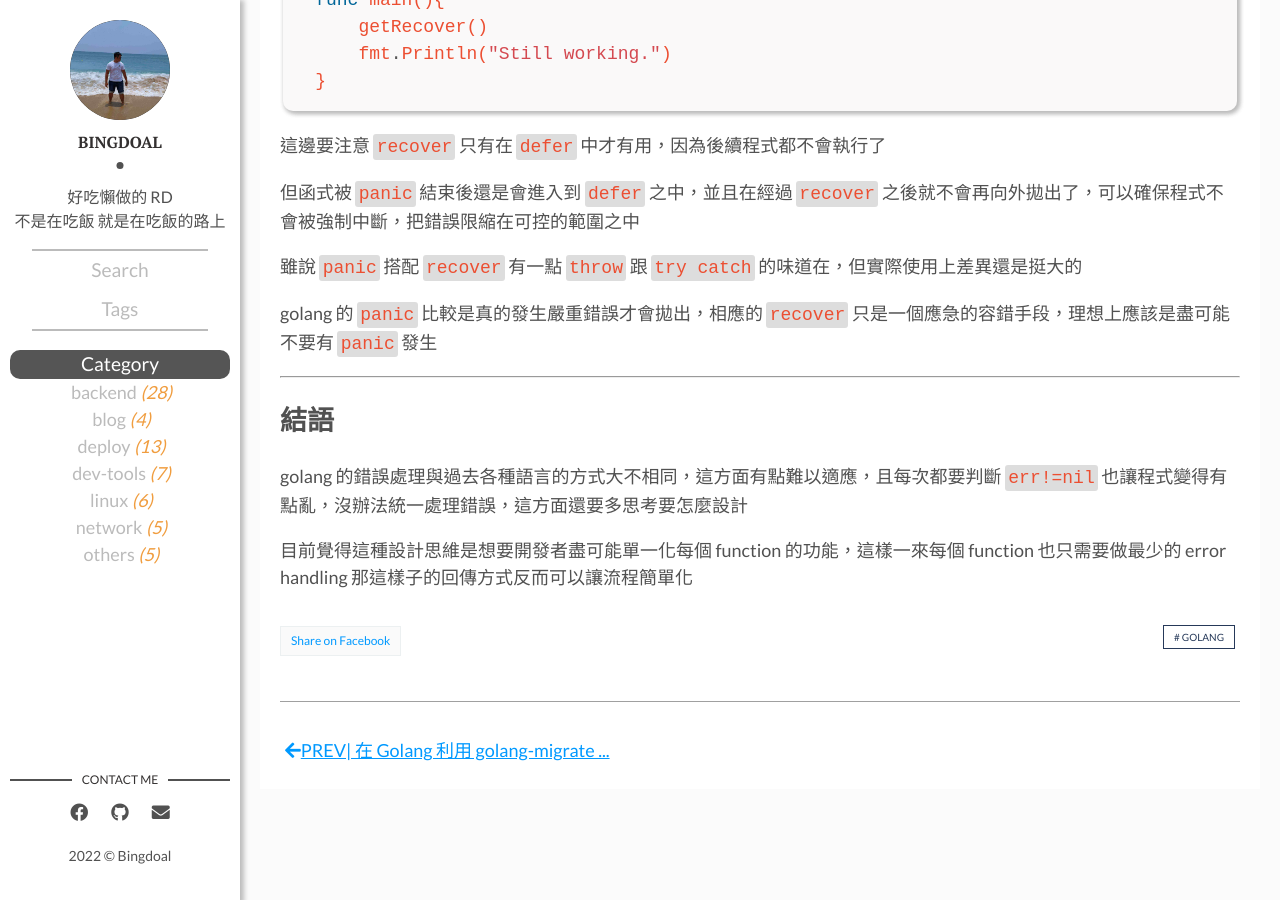
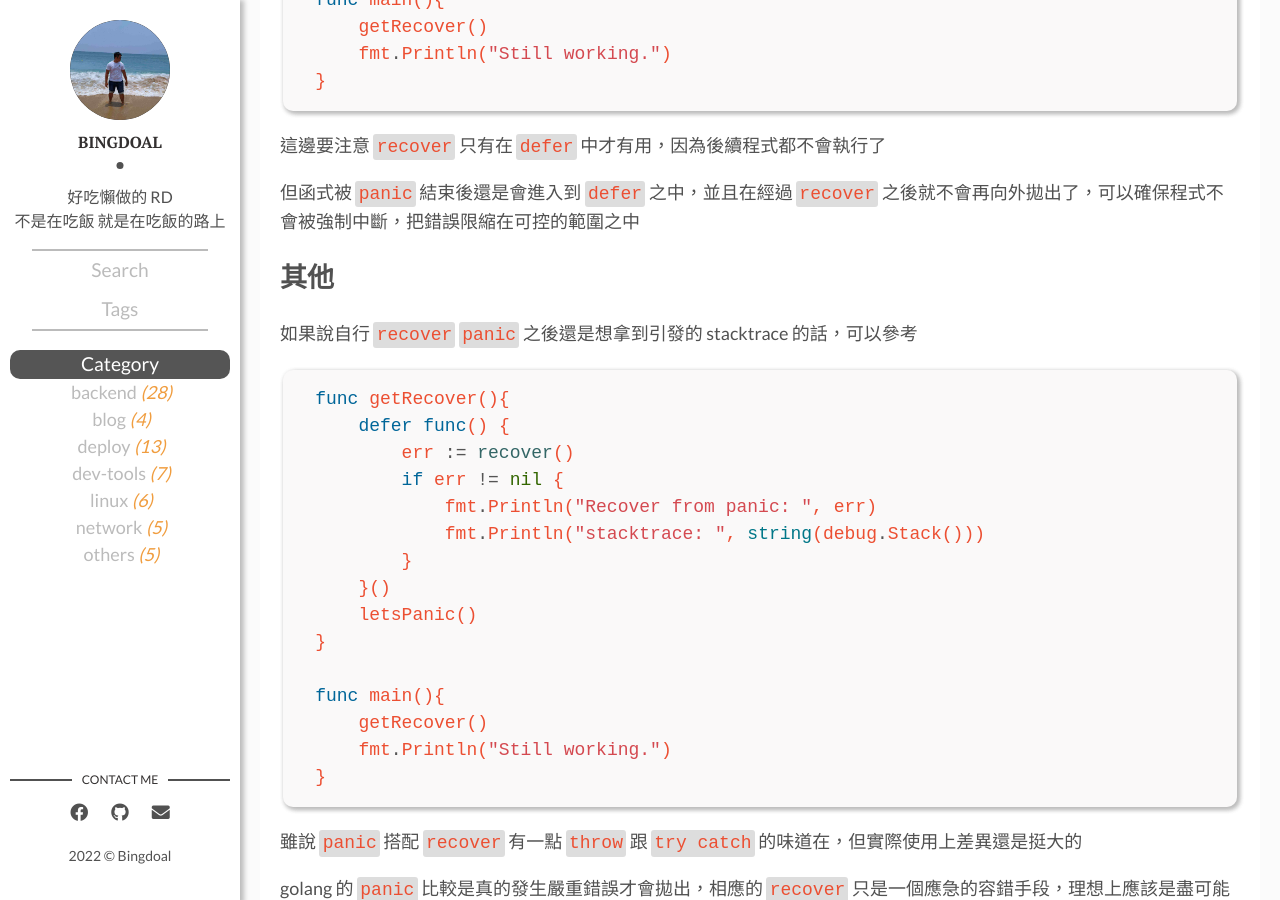
Before and after one commit to Bingdoal/bingdoal.github.io, a Jekyll site: the page built from _posts/2022/2022-05-11-golang-error-handling.md, in a window 1280 px wide and 900 px high, scrolled down 4387 px. Built offline with Jekyll 4.4.1, drawn with Linux system fonts in a browser that asks for light colours; comment, search, counter and statistics services are not loaded.

Commit message:
add print stacktrace.

````diff
--- a/_posts/2022/2022-05-11-golang-error-handling.md
+++ b/_posts/2022/2022-05-11-golang-error-handling.md
@@ -164,6 +164,28 @@ func main(){
 
 但函式被 `panic` 結束後還是會進入到 `defer` 之中，並且在經過 `recover` 之後就不會再向外拋出了，可以確保程式不會被強制中斷，把錯誤限縮在可控的範圍之中
 
+## 其他
+
+如果說自行 `recover` `panic` 之後還是想拿到引發的 stacktrace 的話，可以參考
+
+```golang
+func getRecover(){
+    defer func() {
+        err := recover()
+        if err != nil {
+            fmt.Println("Recover from panic: ", err)
+            fmt.Println("stacktrace: ", string(debug.Stack()))
+        }
+    }()
+    letsPanic()
+}
+
+func main(){
+    getRecover()
+    fmt.Println("Still working.")
+}
+```
+
 雖說 `panic` 搭配 `recover` 有一點 `throw` 跟 `try catch` 的味道在，但實際使用上差異還是挺大的
 
 golang 的 `panic` 比較是真的發生嚴重錯誤才會拋出，相應的 `recover` 只是一個應急的容錯手段，理想上應該是盡可能不要有 `panic` 發生
````
